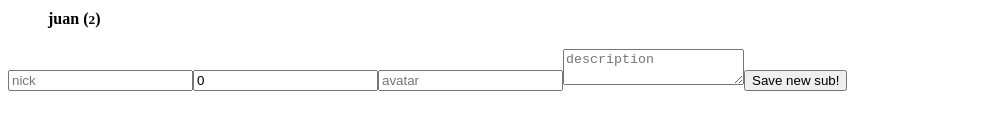
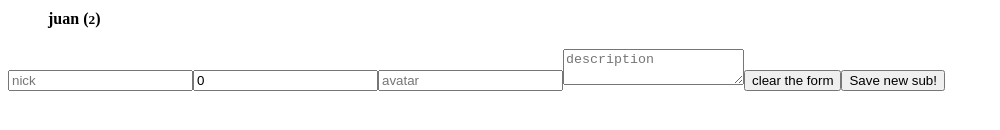
Before and after one commit to facundofernanddez/project-typescript-react, a React (Vite) app: page / in a window 1280 px wide. Shown: the part 494-624 px from the top of the page, without its empty margins (0-1000 px from the left). Built offline with nearby package versions, Linux system fonts and the light colour scheme.

Commit message:
create clear button

```diff
--- a/src/components/Form.tsx
+++ b/src/components/Form.tsx
@@ -19,7 +19,9 @@ export const Form = ({ onNewSub }: FormProps) => {
 
   const handleSubmit = (e: React.ChangeEvent<HTMLFormElement>) => {
     e.preventDefault;
+
     onNewSub(inputValues);
+    handleClear();
   };
 
   const handleChange = (
@@ -28,6 +30,15 @@ export const Form = ({ onNewSub }: FormProps) => {
     setInputValues({
       ...inputValues,
       [e.target.name]: e.target.value,
+    });
+  };
+
+  const handleClear = () => {
+    setInputValues({
+      nick: "",
+      subMonth: 0,
+      avatar: "",
+      description: "",
     });
   };
 
@@ -62,7 +73,10 @@ export const Form = ({ onNewSub }: FormProps) => {
           placeholder="description"
         />
 
-        <button>Save new sub!</button>
+        <button onClick={handleClear} type="button">
+          clear the form
+        </button>
+        <button type="submit">Save new sub!</button>
       </form>
     </div>
   );
```
